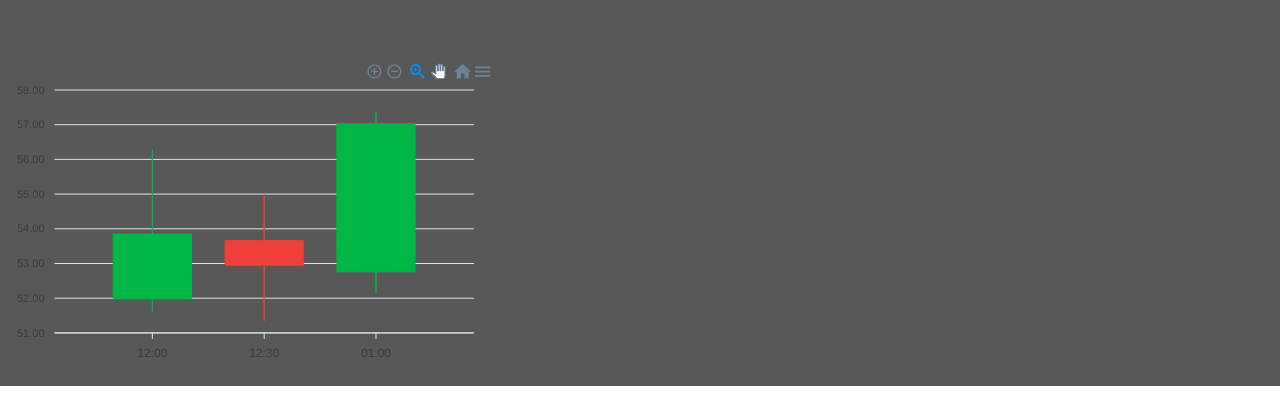
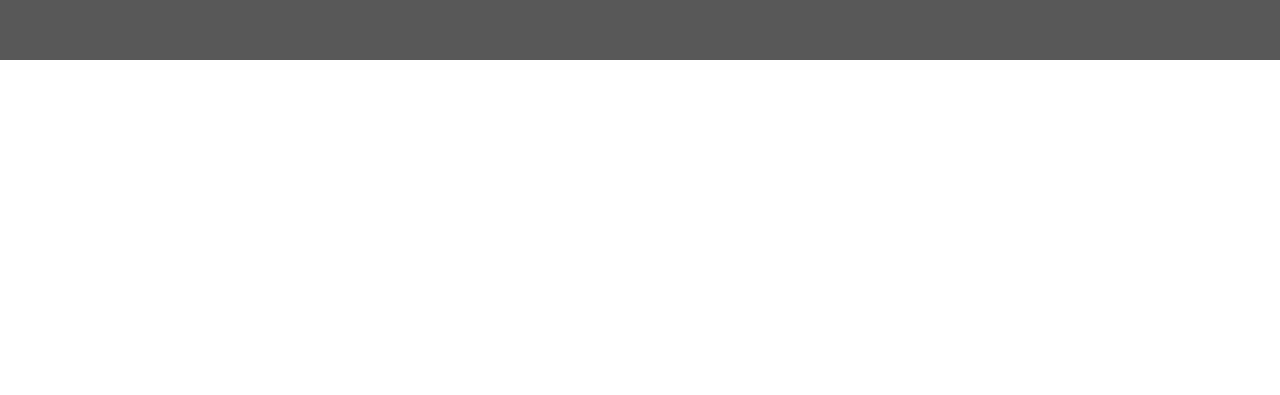
Before and after one commit to RyanOrth/CompactCrypto, a React (Create React App) app: page /graph-view in a window 1280 px wide. Shown: the part 831-1226 px from the top of the page. After the commit the page ends 891 px from the top, so only its background shows below. Built offline with nearby package versions, Linux system fonts and the light colour scheme.

Commit message:
Moved graph to correct page.

```diff
--- a/src/App.js
+++ b/src/App.js
@@ -1,6 +1,5 @@
 import React from 'react';
 import './App.css';
-import { CandlestickChart } from './features/graph/CandlestickChart';
 import Navbar from './features/navbar';
 import { BrowserRouter as Router, Switch, Route } from 'react-router-dom';
 import CompactView from './pages';
@@ -26,9 +25,6 @@ function App() {
           <Route path='/account' component={Account} />
         </Switch>
       </Router>
-      <div>
-        <CandlestickChart/>
-      </div>
     </div>
   );
 }
--- a/src/pages/graph-view.js
+++ b/src/pages/graph-view.js
@@ -1,4 +1,5 @@
 import React from 'react';
+import { CandlestickChart } from '../features/graph/CandlestickChart';
 
 const GraphView = () => {
   return (
@@ -10,7 +11,8 @@ const GraphView = () => {
         height: '100vh'
       }}
       >
-        <h1>Graph View</h1>
+      <h1>Graph View</h1>
+      <CandlestickChart/>
       </div>
   );
 };
```
